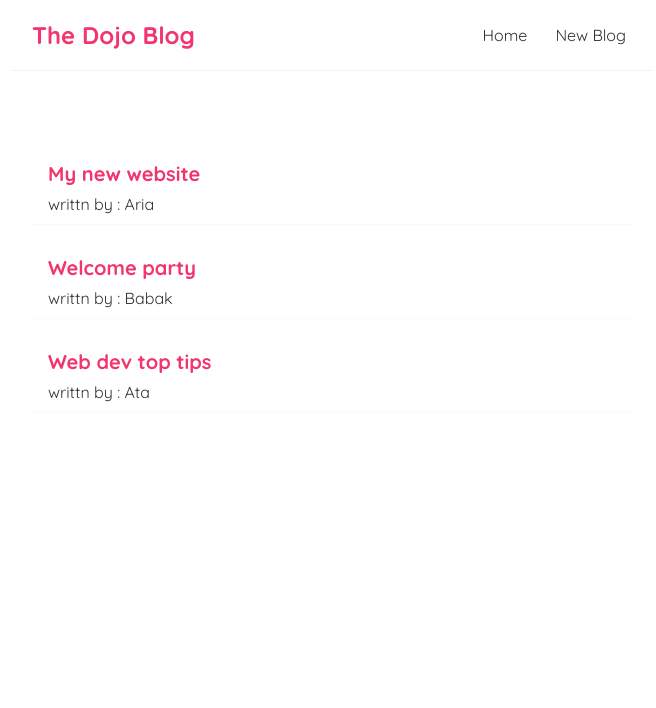
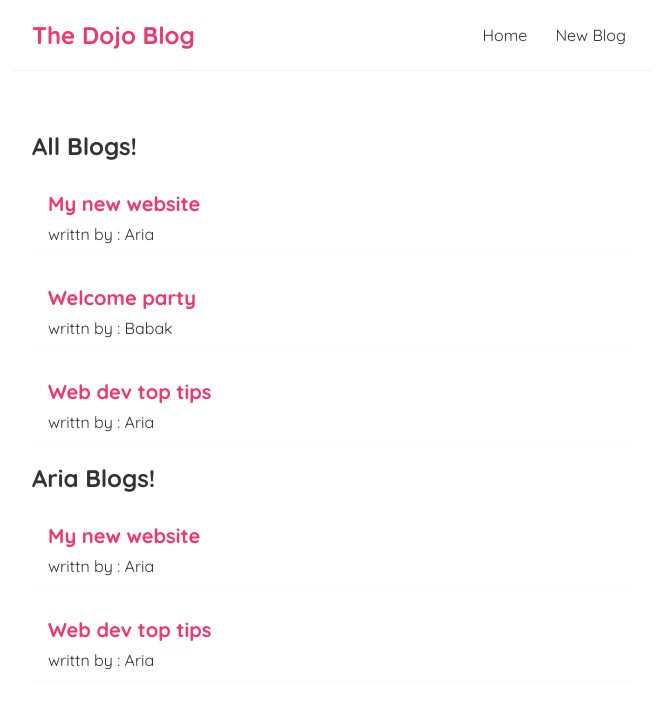
Before and after one commit to womoboy/react-sample-02, a React (Create React App) app: page / in a window 1280 px wide. Shown: the top 708 px of the page, without its empty margins (308-964 px from the left). Built offline with nearby package versions, Linux system fonts and the light colour scheme; the HTML template or start-up script is replaced by a standard one.

Commit message:
create bloglist component for reusable cod

```diff
--- /dev/null
+++ b/src/Bloglist.js
@@ -0,0 +1,15 @@
+const Bloglist = ({ blogs, title }) => {
+    return (
+        <div className="blog-list">
+            <h2>{ title }</h2>
+            {blogs.map((blog) => (
+                <div className="blog-preview" key={blog.id}>
+                    <h2>{blog.title}</h2>
+                    <p>writtn by : {blog.author}</p>
+                </div>
+            ))}
+        </div>
+    )
+}
+
+export default Bloglist;
--- a/src/Home.js
+++ b/src/Home.js
@@ -1,21 +1,18 @@
 import { useState } from 'react';
+import Bloglist from './Bloglist';
 
 const Home = () => {
     const [blogs, setBlogs] = useState([
         {title: 'My new website', body: 'descreption 1', author: 'Aria', id: 1},
         {title: 'Welcome party', body: 'descreption 2', author: 'Babak', id: 2},
-        {title: 'Web dev top tips', body: 'descreption 3', author: 'Ata', id: 3}
+        {title: 'Web dev top tips', body: 'descreption 3', author: 'Aria', id: 3}
     ]);
 
     return (
         <>
             <div className="home">
-                {blogs.map((blog) => (
-                    <div className="blog-preview" key={blog.id}>
-                        <h2>{blog.title}</h2>
-                        <p>writtn by : {blog.author}</p>
-                    </div>
-                ))}
+                <Bloglist blogs={blogs} title='All Blogs!' />
+                <Bloglist blogs={blogs.filter((blog) => blog.author === 'Aria')} title='Aria Blogs!' />
             </div>
         </>
     )
```
